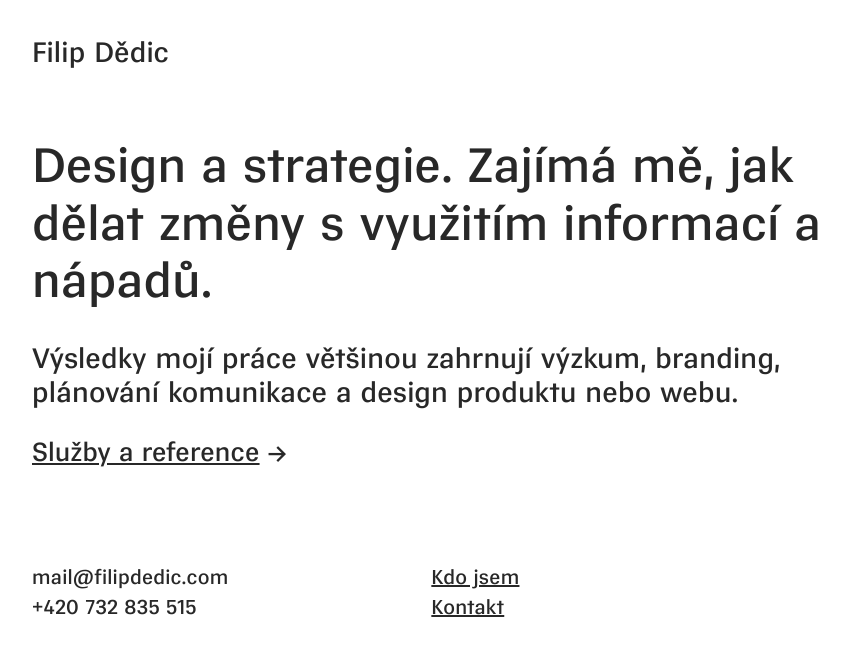
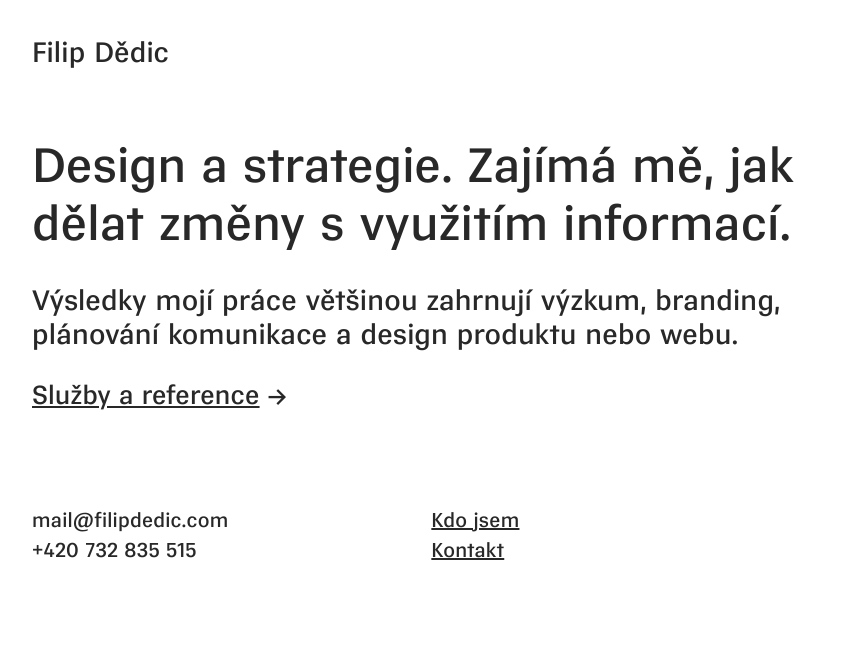
Before and after one commit to fdedic/fdedic.github.io, a Jekyll site: the page built from index.md, in a window 1280 px wide. Shown: the top 656 px of the page, without its empty margins (32-881 px from the left). Built offline with Jekyll 4.4.1, drawn with Linux system fonts in a browser that asks for light colours; nearby versions of some CDN libraries.

Commit message:
Update index.md

```diff
--- a/index.md
+++ b/index.md
@@ -2,7 +2,7 @@
 layout: default
 title: Filip Dědic
 ---
-#  Design a strategie. Zajímá mě, jak dělat změny s využitím informací a nápadů.
+#  Design a strategie. Zajímá mě, jak dělat změny s využitím informací.
 ## Výsledky mojí práce většinou zahrnují výzkum, branding, plánování komunikace a design produktu nebo webu.
 
 ### [Služby a reference](/sluzby) →
```
